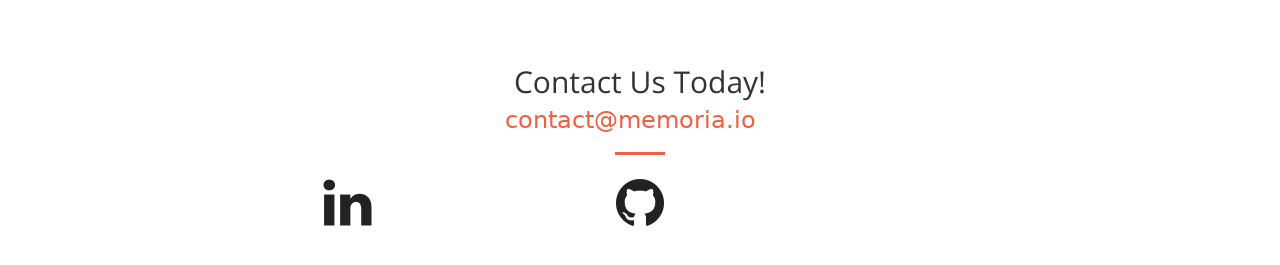
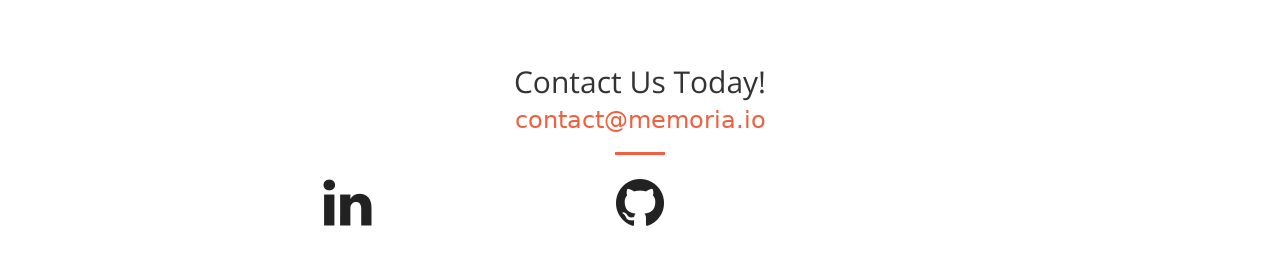
Before and after one commit to memoria-io/memoria-io.github.io, a Jekyll site: the page built from index.html, in a window 1280 px wide and 900 px high, scrolled down 2147 px. Shown: the part 569-834 px from the top of the window. Built offline with Jekyll 4.4.1, drawn with Linux system fonts in a browser that asks for light colours.

Commit message:
remove margin

```diff
--- a/_includes/contact.html
+++ b/_includes/contact.html
@@ -3,7 +3,7 @@
         <div class="row">
             <div class="col-lg-8 col-lg-offset-2 text-center">
                 <h2 class="section-heading">Contact Us Today!</h2>
-                <p><img style="margin-left: -20px" src="img/contact.png"></p>
+                <p><img src="img/contact.png"></p>
                 <hr class="primary">
             </div>
             <div class="col-lg-2 col-lg-offset-2 text-center">
```
